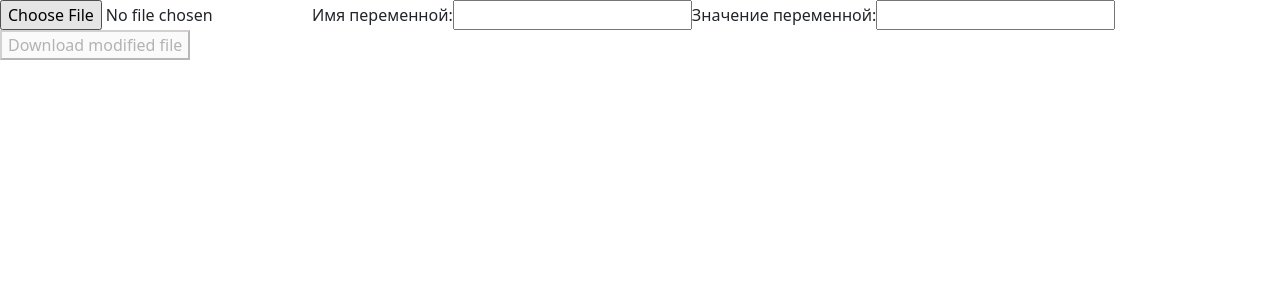
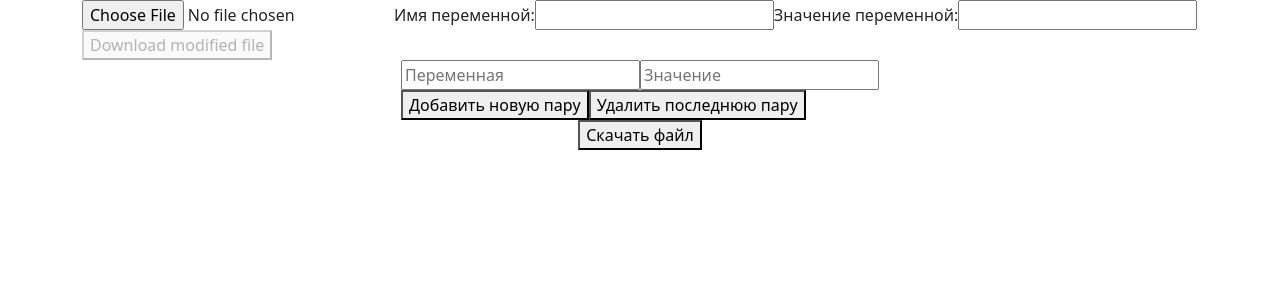
Before and after one commit to IlyaGoncharovY/HomeTask, a React (Create React App) app: page / in a window 1280 px wide. Shown: the top 300 px of the page. Built offline with nearby package versions, Linux system fonts and the light colour scheme.

Commit message:
fix (App) reactor App.tsx classes grid. added components

```diff
--- a/src/App.tsx
+++ b/src/App.tsx
@@ -1,13 +1,33 @@
 import React from 'react';
 import {SourceDocument} from "./Components/SourceDoc/SourceDocument";
+import {InputFields} from "./Components/Fields/InputFields";
+import {DownloadButton} from "./Components/DownloadButton/DownloadButton";
+import {useDocxFile} from "./utils/hook";
+import 'bootstrap/dist/css/bootstrap.min.css';
 
 function App() {
+
+    const {
+        changeText1, changeText2,
+        docxFile, handleFileUpload,
+        handleChange1, handleChange2,
+        handleFileDownload
+    } = useDocxFile()
+
     return (
-        <>
-            <SourceDocument/>
-            {/*<InputFields/>*/}
-            {/*<DownloadButton/>*/}
-        </>
+        <div className={"container h-100 w-100"}>
+            <div className={"d-flex flex-column align-items-center justify-content-center"}>
+                <SourceDocument handleFileUpload={handleFileUpload} docxFile={docxFile}/>
+                <InputFields changeText1={changeText1}
+                             changeText2={changeText2}
+                             handleChange1={handleChange1}
+                             handleChange2={handleChange2}
+                />
+                <DownloadButton docxFile={docxFile}
+                                handleFileDownload={handleFileDownload}
+                />
+            </div>
+        </div>
     )
 }
 
```
